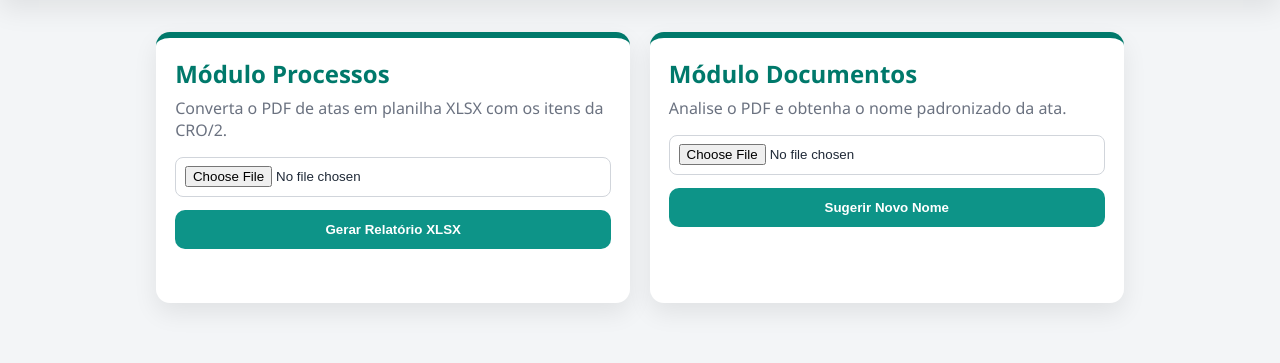
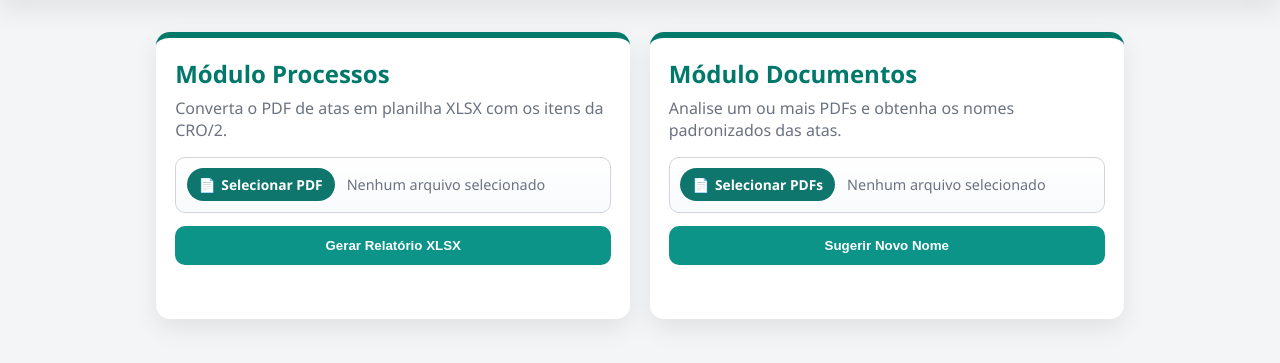
Before and after one commit to GuilhermeEustaquio/ExcelAtas, a Flask app: page / in a window 1280 px wide. Shown: the part 87-450 px from the top of the page. Run offline with Flask 3, Linux system fonts and the light colour scheme.

Commit message:
Melhora upload de PDFs e adiciona preparo para EXE

```diff
--- /dev/null
+++ b/requirements.txt
@@ -0,0 +1,4 @@
+flask
+openpyxl
+pdfplumber
+pypdf
--- a/static/app.js
+++ b/static/app.js
@@ -17,11 +17,36 @@ async function postForm(formElement, endpoint) {
   return { response, contentType };
 }
 
+function bindFileLabel(inputElement) {
+  const label = inputElement.closest('.file-upload');
+  const fileName = label?.querySelector('.file-upload-name');
+  if (!fileName) {
+    return;
+  }
+
+  inputElement.addEventListener('change', () => {
+    if (!inputElement.files || inputElement.files.length === 0) {
+      fileName.textContent = fileName.dataset.default || 'Nenhum arquivo selecionado';
+      return;
+    }
+
+    if (inputElement.files.length === 1) {
+      fileName.textContent = inputElement.files[0].name;
+      return;
+    }
+
+    fileName.textContent = `${inputElement.files.length} arquivos selecionados`;
+  });
+}
+
 const formExtrair = document.getElementById('form-extrair');
 const formRenomear = document.getElementById('form-renomear');
 
 const statusExtrair = document.getElementById('status-extrair');
 const statusRenomear = document.getElementById('status-renomear');
+
+bindFileLabel(formExtrair.querySelector('input[type="file"]'));
+bindFileLabel(formRenomear.querySelector('input[type="file"]'));
 
 formExtrair.addEventListener('submit', async (event) => {
   event.preventDefault();
@@ -55,15 +80,24 @@ formExtrair.addEventListener('submit', async (event) => {
 formRenomear.addEventListener('submit', async (event) => {
   event.preventDefault();
   statusRenomear.className = 'status warn';
-  statusRenomear.textContent = 'Lendo metadados do PDF...';
+  statusRenomear.textContent = 'Lendo metadados dos PDFs...';
 
   try {
     const { response } = await postForm(formRenomear, '/api/renomear');
     const data = await response.json();
 
+    const sugestoes = data.sugestoes || [];
+    const itens = sugestoes.map((item) => {
+      if (item.erro) {
+        return `<li><strong>${item.arquivo_original}</strong>: ${item.erro}</li>`;
+      }
+
+      return `<li><strong>${item.arquivo_original}</strong> <span class="arrow">→</span> <strong>${item.novo_nome}</strong><br>
+        <span class="badge">Ata ${item.numero_ata} • UG ${item.ug}</span></li>`;
+    }).join('');
+
     statusRenomear.className = 'status ok';
-    statusRenomear.innerHTML = `Novo nome sugerido: <strong>${data.novo_nome}</strong><br>
-      <span class="badge">Ata ${data.numero_ata} • UG ${data.ug}</span>`;
+    statusRenomear.innerHTML = `Sugestões de nomes:<ol class="rename-list">${itens}</ol>`;
   } catch (error) {
     statusRenomear.className = 'status err';
     statusRenomear.textContent = error.message;
--- a/static/styles.css
+++ b/static/styles.css
@@ -66,11 +66,43 @@ body {
   gap: 0.8rem;
 }
 
-input[type="file"] {
+.file-upload {
+  display: flex;
+  align-items: center;
+  gap: 0.75rem;
+  padding: 0.65rem;
   border: 1px solid #d1d5db;
-  border-radius: 8px;
-  padding: 0.55rem;
-  background: #fff;
+  border-radius: 10px;
+  background: linear-gradient(180deg, #ffffff, #f8fafc);
+}
+
+.file-upload input[type="file"] {
+  display: none;
+}
+
+.file-upload-label {
+  display: inline-flex;
+  align-items: center;
+  gap: 0.35rem;
+  background: #0f766e;
+  color: #fff;
+  padding: 0.45rem 0.75rem;
+  border-radius: 999px;
+  font-size: 0.86rem;
+  font-weight: 700;
+  cursor: pointer;
+}
+
+.file-upload-label::before {
+  content: "📄";
+}
+
+.file-upload-name {
+  font-size: 0.9rem;
+  color: var(--muted);
+  white-space: nowrap;
+  overflow: hidden;
+  text-overflow: ellipsis;
 }
 
 button {
@@ -110,3 +142,19 @@ button:active { transform: translateY(0); }
   color: #1e3a8a;
   font-size: 0.8rem;
 }
+
+.rename-list {
+  margin: 0.7rem 0 0;
+  padding-left: 1rem;
+}
+
+.rename-list li {
+  margin-bottom: 0.45rem;
+  line-height: 1.4;
+}
+
+.arrow {
+  color: #0f766e;
+  font-weight: 700;
+  margin: 0 0.25rem;
+}
--- a/templates/index.html
+++ b/templates/index.html
@@ -17,7 +17,11 @@
       <h2>Módulo Processos</h2>
       <p>Converta o PDF de atas em planilha XLSX com os itens da CRO/2.</p>
       <form id="form-extrair" class="form-block">
-        <input type="file" name="pdf" accept="application/pdf" required />
+        <label class="file-upload">
+          <span class="file-upload-label">Selecionar PDF</span>
+          <span class="file-upload-name" data-default="Nenhum arquivo selecionado">Nenhum arquivo selecionado</span>
+          <input type="file" name="pdf" accept="application/pdf" required />
+        </label>
         <button type="submit">Gerar Relatório XLSX</button>
       </form>
       <div id="status-extrair" class="status"></div>
@@ -25,9 +29,13 @@
 
     <section class="card">
       <h2>Módulo Documentos</h2>
-      <p>Analise o PDF e obtenha o nome padronizado da ata.</p>
+      <p>Analise um ou mais PDFs e obtenha os nomes padronizados das atas.</p>
       <form id="form-renomear" class="form-block">
-        <input type="file" name="pdf" accept="application/pdf" required />
+        <label class="file-upload">
+          <span class="file-upload-label">Selecionar PDFs</span>
+          <span class="file-upload-name" data-default="Nenhum arquivo selecionado">Nenhum arquivo selecionado</span>
+          <input type="file" name="pdf" accept="application/pdf" multiple required />
+        </label>
         <button type="submit">Sugerir Novo Nome</button>
       </form>
       <div id="status-renomear" class="status"></div>
--- a/web_app.py
+++ b/web_app.py
@@ -14,19 +14,30 @@ app = Flask(__name__)
 app.config["MAX_CONTENT_LENGTH"] = 20 * 1024 * 1024  # 20 MB
 
 
-def _validate_pdf_upload() -> tuple[Path, str]:
-    uploaded = request.files.get("pdf")
+def _save_uploaded_pdf(uploaded) -> tuple[Path, str]:
     if uploaded is None or uploaded.filename is None or uploaded.filename.strip() == "":
         raise ValueError("Selecione um arquivo PDF para continuar.")
 
     filename = secure_filename(uploaded.filename)
     if not filename.lower().endswith(".pdf"):
-        raise ValueError("Formato inválido. Envie um arquivo .pdf")
+        raise ValueError(f"Formato inválido em '{filename}'. Envie apenas arquivos .pdf")
 
     tmpdir = Path(tempfile.mkdtemp(prefix="excelatas_"))
     pdf_path = tmpdir / filename
     uploaded.save(pdf_path)
     return pdf_path, filename
+
+
+def _validate_pdf_upload() -> tuple[Path, str]:
+    return _save_uploaded_pdf(request.files.get("pdf"))
+
+
+def _validate_pdf_uploads() -> list[tuple[Path, str]]:
+    uploads = [f for f in request.files.getlist("pdf") if f and (f.filename or "").strip()]
+    if not uploads:
+        raise ValueError("Selecione ao menos um arquivo PDF para continuar.")
+
+    return [_save_uploaded_pdf(uploaded) for uploaded in uploads]
 
 
 @app.route("/")
@@ -55,18 +66,28 @@ def api_extrair():
 @app.route("/api/renomear", methods=["POST"])
 def api_renomear():
     try:
-        pdf_path, _ = _validate_pdf_upload()
-        numero_ata, ug = extrair_numero_ata_e_ug(pdf_path)
+        sugestoes = []
+        for pdf_path, original_name in _validate_pdf_uploads():
+            numero_ata, ug = extrair_numero_ata_e_ug(pdf_path)
 
-        if not numero_ata or not ug:
-            return jsonify({"erro": "Não foi possível identificar número da ata e UG no arquivo."}), 422
+            if not numero_ata or not ug:
+                sugestoes.append({
+                    "arquivo_original": original_name,
+                    "erro": "Não foi possível identificar número da ata e UG no arquivo.",
+                })
+                continue
 
-        novo_nome = nome_ata(numero_ata, ug)
-        return jsonify({
-            "numero_ata": numero_ata,
-            "ug": ug,
-            "novo_nome": novo_nome,
-        })
+            sugestoes.append({
+                "arquivo_original": original_name,
+                "numero_ata": numero_ata,
+                "ug": ug,
+                "novo_nome": nome_ata(numero_ata, ug),
+            })
+
+        if not sugestoes:
+            return jsonify({"erro": "Nenhum arquivo válido foi enviado."}), 422
+
+        return jsonify({"sugestoes": sugestoes})
     except Exception as exc:  # noqa: BLE001
         return jsonify({"erro": str(exc)}), 400
 
```
Also changed, not shown: README.md, 1 other file.
